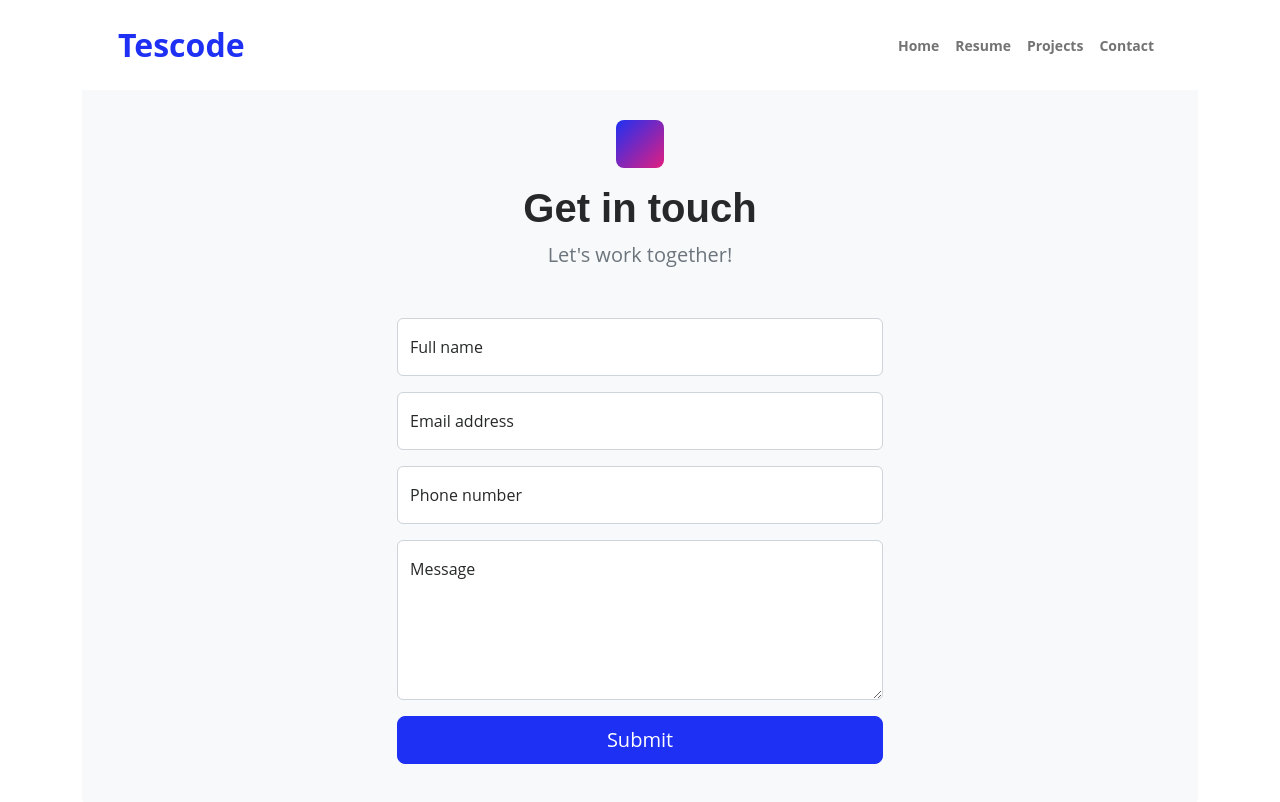
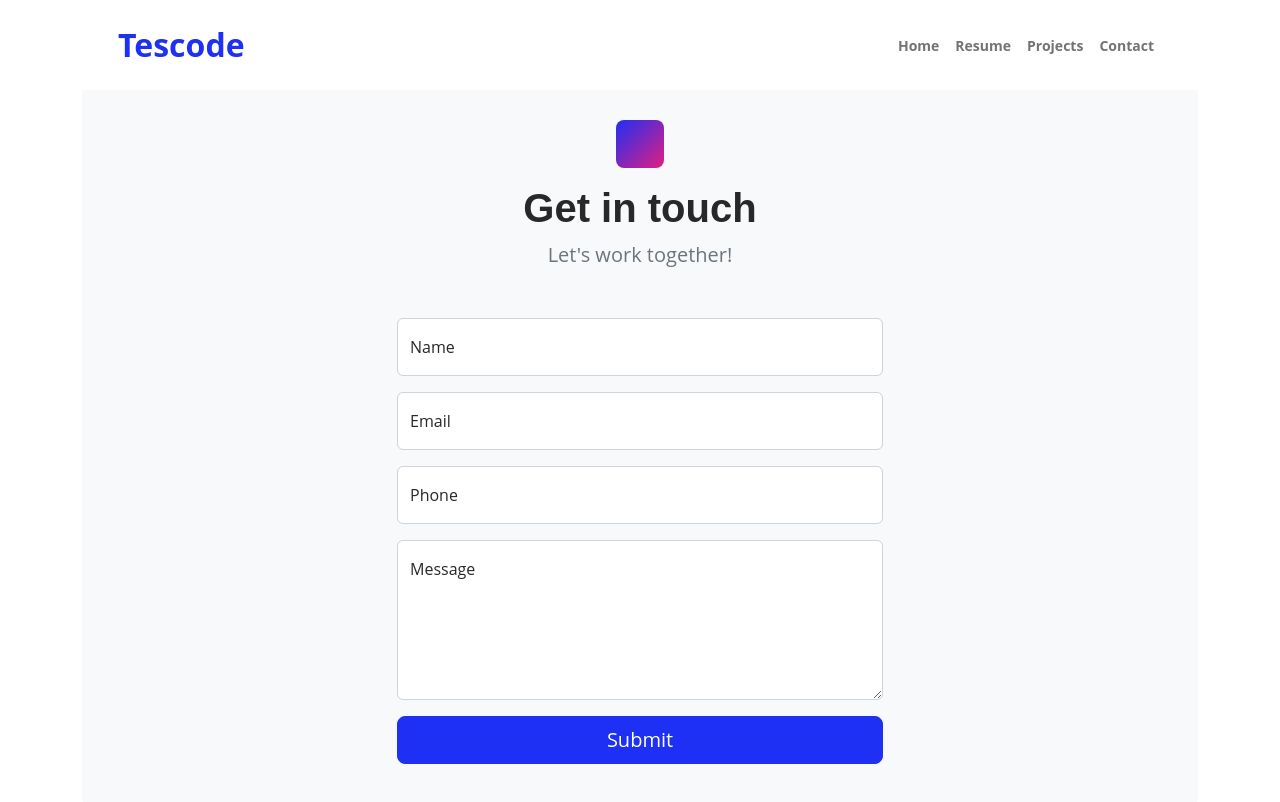
Before and after one commit to devtescode/Portfolio, a React (Vite) app: page /contact in a window 1280 px wide. Shown: the top 802 px of the page. Built offline with nearby package versions, Linux system fonts and the light colour scheme; some icons are missing.

Commit message:
update contact page

```diff
--- a/package.json
+++ b/package.json
@@ -17,6 +17,7 @@
     "isotope-layout": "^3.0.6",
     "react": "^18.3.1",
     "react-dom": "^18.3.1",
+    "react-icons": "^5.3.0",
     "react-router-dom": "^6.27.0",
     "swiper": "^11.1.14",
     "typed.js": "^2.1.0",
--- a/src/components/Contact-folder/Contact.jsx
+++ b/src/components/Contact-folder/Contact.jsx
@@ -1,15 +1,55 @@
-import React from 'react'
-import Narbar from '../Navbar-folder/Narbar'
+import React, { useState } from 'react';
+import { Formik, Form, Field, ErrorMessage } from 'formik';
+import * as Yup from 'yup';
+import Narbar from '../Navbar-folder/Narbar';
+import { API_URLS } from '../../../utils/apiConfig';
+import { BiCheckCircle, BiErrorCircle } from 'react-icons/bi';
+
+// Validation schema using Yup
+const validationSchema = Yup.object({
+    name: Yup.string().required('Name is required'),
+    email: Yup.string().email('Invalid email format').required('Email is required'),
+    phone: Yup.string()
+        .matches(/^[0-9]+$/, 'Phone number should only contain numbers')
+        .min(10, 'Phone number should be at least 10 digits')
+        .required('Phone number is required'),
+    message: Yup.string().required('Message is required')
+});
 
 const Contact = () => {
-    const ContactBtn= ()=>{
-        alert("Still Working on it")
+    const [loading, setLoading] = useState(false);
+
+    const handleSubmit = async (values, { resetForm }) => {
+        setLoading(true);
+
+        try {
+            const response = await fetch(API_URLS.contact, {
+                method: 'POST',
+                headers: {
+                    'Content-Type': 'application/json'
+                },
+                body: JSON.stringify(values)
+            });
+
+            if (response.ok) {
+                alert('Message sent successfully!');
+                resetForm();
+            } else {
+                alert('Failed to send message.');
             }
+        } catch (error) {
+            console.error(error);
+            alert('An error occurred while sending the message.');
+        } finally {
+            setLoading(false);
+        }
+    };
+
     return (
         <>
             <main className="flex-shrink-0">
                 <div>
-                    <Narbar/>
+                    <Narbar />
                 </div>
                 <section className="py-5">
                     <div className="container mt-4">
@@ -23,127 +63,67 @@ const Contact = () => {
                             </div>
                             <div className="row gx-5 justify-content-center">
                                 <div className="col-lg-8 col-xl-6">
-
-                                    <form id="contactForm" data-sb-form-api-token="API_TOKEN">
-                                        <div className="form-floating mb-3">
-                                            <input
-                                                className="form-control"
-                                                id="name"
-                                                type="text"
-                                                placeholder="Enter your name..."
-                                                data-sb-validations="required"
+                                    <Formik
+                                        initialValues={{
+                                            name: '',
+                                            email: '',
+                                            phone: '',
+                                            message: ''
+                                        }}
+                                        validationSchema={validationSchema}
+                                        onSubmit={handleSubmit}
+                                    >
+                                        {({ errors, touched }) => (
+                                            <Form>
+                                                {['name', 'email', 'phone', 'message'].map((field, index) => (
+                                                    <div className="form-floating mb-3" key={index}>
+                                                        <Field
+                                                            className={`form-control ${
+                                                                errors[field] && touched[field] ? 'is-invalid' : ''
+                                                            } ${!errors[field] && touched[field] ? 'is-valid' : ''}`}
+                                                            id={field}
+                                                            name={field}
+                                                            placeholder={`Enter your ${field}...`}
+                                                            as={field === 'message' ? 'textarea' : 'input'}
+                                                            style={field === 'message' ? { height: '10rem' } : {}}
                                                         />
-                                            <label htmlFor="name">Full name</label>
-                                            <div
-                                                className="invalid-feedback"
-                                                data-sb-feedback="name:required"
-                                            >
-                                                A name is required.
+                                                        <label htmlFor={field} className="form-label">
+                                                            {field.charAt(0).toUpperCase() + field.slice(1)}
+                                                        </label>
+                                                        <ErrorMessage
+                                                            name={field}
+                                                            component="div"
+                                                            className="text-danger mt-1"
+                                                        />
+                                                        {touched[field] && (
+                                                            errors[field] ? (
+                                                                <BiErrorCircle
+                                                                    className="text-danger position-absolute end-0 me-3 mt-3"
+                                                                />
+                                                            ) : (
+                                                                <BiCheckCircle
+                                                                    className="text-success position-absolute end-0 me-3 mt-3"
+                                                                />
+                                                            )
+                                                        )}
                                                     </div>
-                                        </div>
-                                        {/* Email address input*/}
-                                        <div className="form-floating mb-3">
-                                            <input
-                                                className="form-control"
-                                                id="email"
-                                                type="email"
-                                                placeholder="name@example.com"
-                                                data-sb-validations="required,email"
-                                            />
-                                            <label htmlFor="email">Email address</label>
-                                            <div
-                                                className="invalid-feedback"
-                                                data-sb-feedback="email:required"
-                                            >
-                                                An email is required.
-                                            </div>
-                                            <div
-                                                className="invalid-feedback"
-                                                data-sb-feedback="email:email"
-                                            >
-                                                Email is not valid.
-                                            </div>
-                                        </div>
-                                        {/* Phone number input*/}
-                                        <div className="form-floating mb-3">
-                                            <input
-                                                className="form-control"
-                                                id="phone"
-                                                type="tel"
-                                                placeholder="(123) 456-7890"
-                                                data-sb-validations="required"
-                                            />
-                                            <label htmlFor="phone">Phone number</label>
-                                            <div
-                                                className="invalid-feedback"
-                                                data-sb-feedback="phone:required"
-                                            >
-                                                A phone number is required.
-                                            </div>
-                                        </div>
-                                        {/* Message input*/}
-                                        <div className="form-floating mb-3">
-                                            <textarea
-                                                className="form-control"
-                                                id="message"
-                                                type="text"
-                                                placeholder="Enter your message here..."
-                                                style={{ height: "10rem" }}
-                                                data-sb-validations="required"
-                                                defaultValue={""}
-                                            />
-                                            <label htmlFor="message">Message</label>
-                                            <div
-                                                className="invalid-feedback"
-                                                data-sb-feedback="message:required"
-                                            >
-                                                A message is required.
-                                            </div>
-                                        </div>
-                                        {/* Submit success message*/}
-                                        {/**/}
-                                        {/* This is what your users will see when the form*/}
-                                        {/* has successfully submitted*/}
-                                        <div className="d-none" id="submitSuccessMessage">
-                                            <div className="text-center mb-3">
-                                                <div className="fw-bolder">Form submission successful!</div>
-                                                To activate this form, sign up at
-                                                <br />
-                                                <a href="https://startbootstrap.com/solution/contact-forms">
-                                                    https://startbootstrap.com/solution/contact-forms
-                                                </a>
-                                            </div>
-                                        </div>
-                                        {/* Submit error message*/}
-                                        {/**/}
-                                        {/* This is what your users will see when there is*/}
-                                        {/* an error submitting the form*/}
-                                        <div className="d-none" id="submitErrorMessage">
-                                            <div className="text-center text-danger mb-3">
-                                                Error sending message!
-                                            </div>
-                                        </div>
-                                        {/* Submit Button*/}
+                                                ))}
                                                 <div className="d-grid">
-                                            <button
-                                            onClick={ContactBtn}
-                                                className="btn btn-primary btn-lg"
-                                                id="submitButton"
-                                                type="submit"
-                                            >
-                                                Submit
+                                                    <button className="btn btn-primary btn-lg" type="submit" disabled={loading}>
+                                                        {loading ? 'Processing...' : 'Submit'}
                                                     </button>
                                                 </div>
-                                    </form>
+                                            </Form>
+                                        )}
+                                    </Formik>
                                 </div>
                             </div>
                         </div>
                     </div>
                 </section>
             </main>
+        </>
+    );
+};
 
-        </>
-    )
-}
-
-export default Contact
+export default Contact;
--- a/utils/apiConfig.js
+++ b/utils/apiConfig.js
@@ -9,5 +9,6 @@ export const API_URLS = {
     editprojects: (editingProject) => `${baseURL}/api/projects/${editingProject._id}`,
     fetchimage: `${baseURL}/api/images`,
     upload: `${baseURL}/api/upload`,
-    projectNumbers: `${baseURL}/api/projectnumbers`
+    projectNumbers: `${baseURL}/api/projectnumbers`,
+    contact: `${baseURL}/portfolio/contact`
 };
```
Also changed, not shown: src/components/Project-folder/Project.jsx (+6 -1 lines), 1 other file (tests, documents, lock files or other folders). Lines whose indentation alone changed are shown as unchanged.
